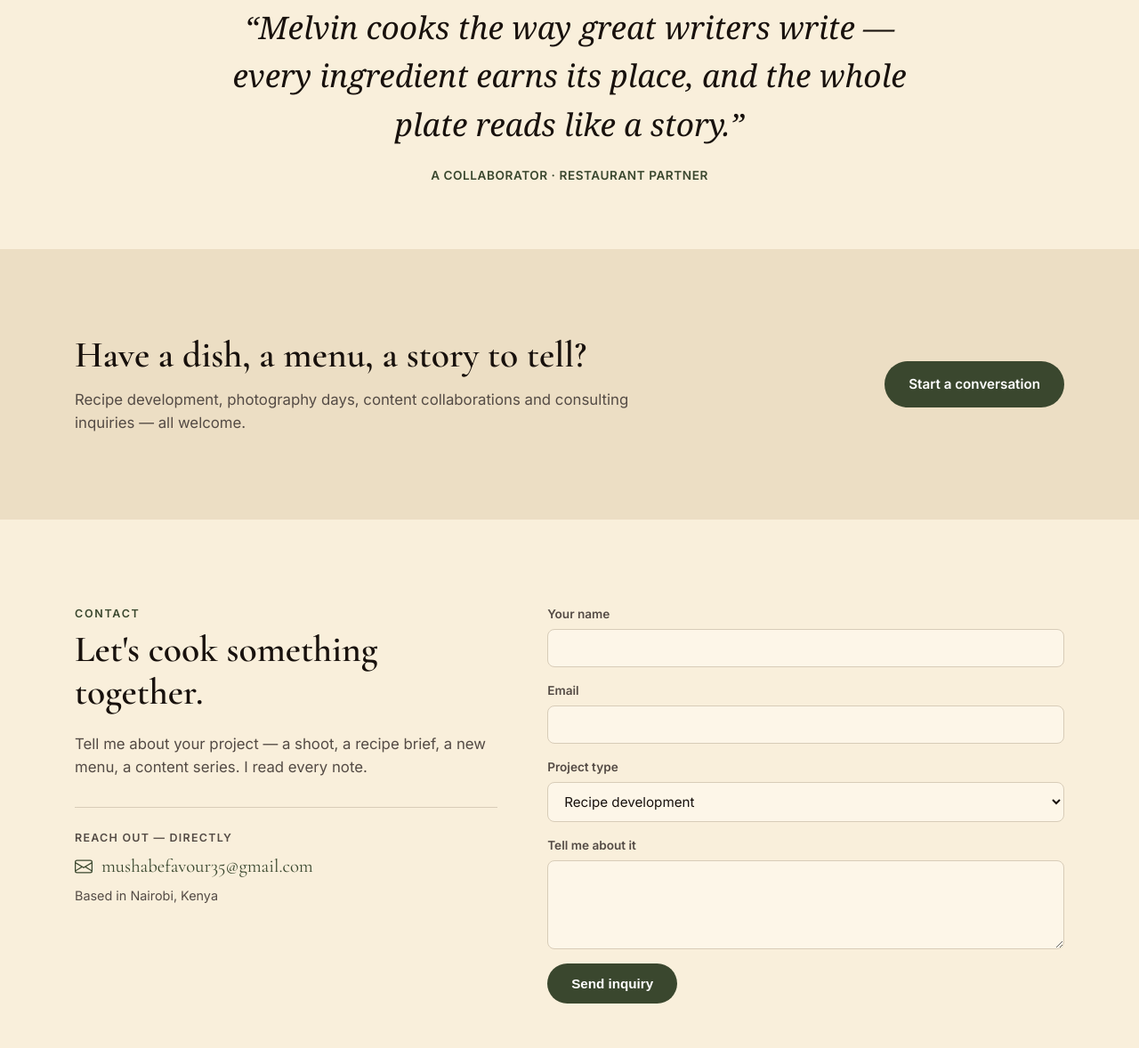
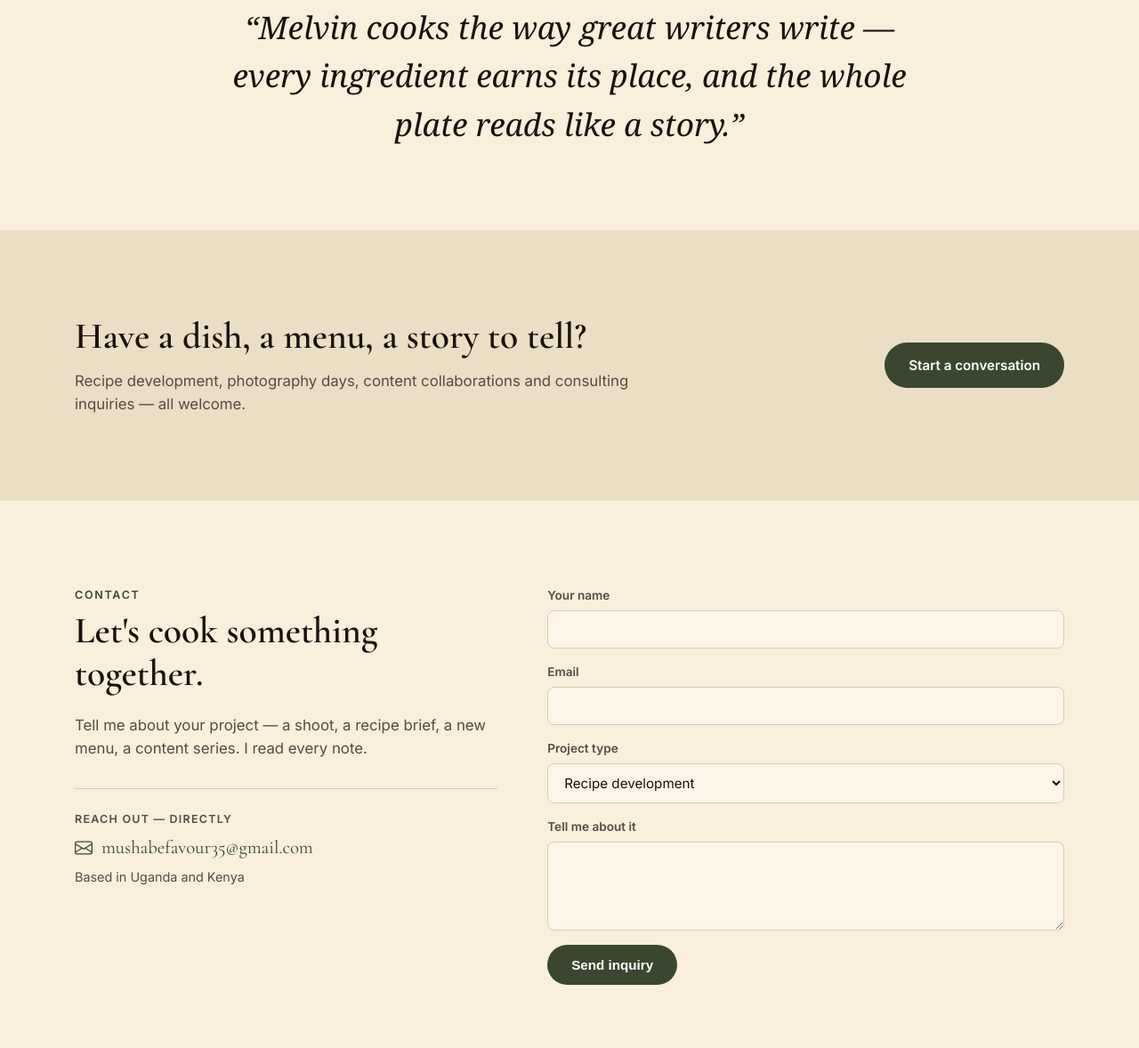
Before and after one commit to Mundiaa/Chef, a website: page index.html in a window 1280 px wide. Shown: the part 5293-6471 px from the top of the page at 89% size. Drawn offline with nearby package versions, Linux system fonts and the light colour scheme; a web font is replaced by a local one.

Commit message:
tailwindcss

```diff
--- a/index.html
+++ b/index.html
@@ -464,9 +464,6 @@
             “Melvin cooks the way great writers write — every ingredient earns
             its place, and the whole plate reads like a story.”
           </blockquote>
-          <p class="testimonial-attribution">
-            A collaborator · Restaurant partner
-          </p>
         </div>
       </section>
 
@@ -509,7 +506,7 @@
                 </svg>
                 mushabefavour35@gmail.com
               </a>
-              <p class="contact-location">Based in Nairobi, Kenya</p>
+              <p class="contact-location">Based in Uganda and Kenya</p>
             </div>
           </div>
 
--- /dev/null
+++ b/package.json
@@ -0,0 +1,5 @@
+{
+  "devDependencies": {
+    "tailwindcss": "^4.3.3"
+  }
+}
```
Also changed, not shown: 1 other file.
